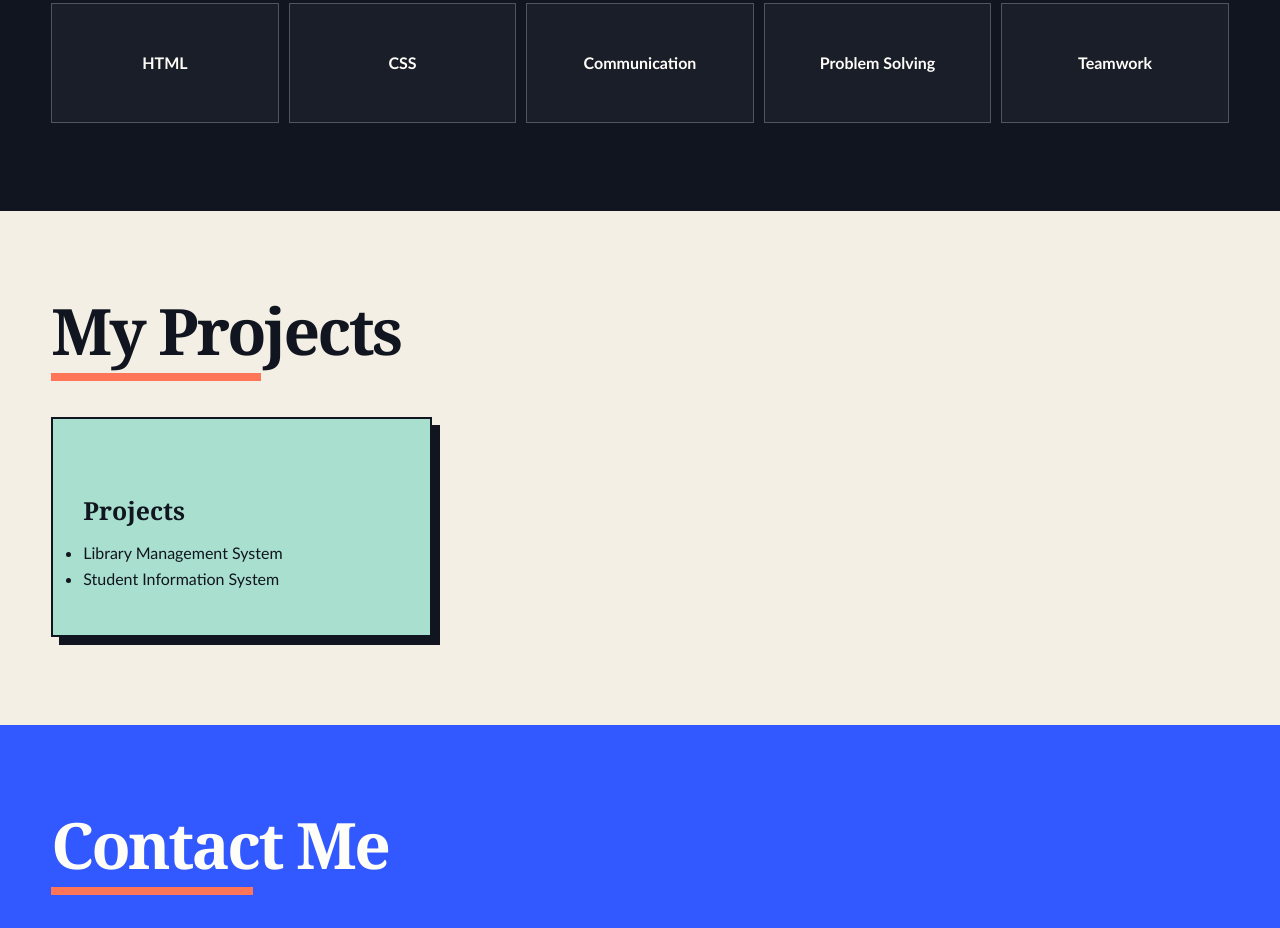
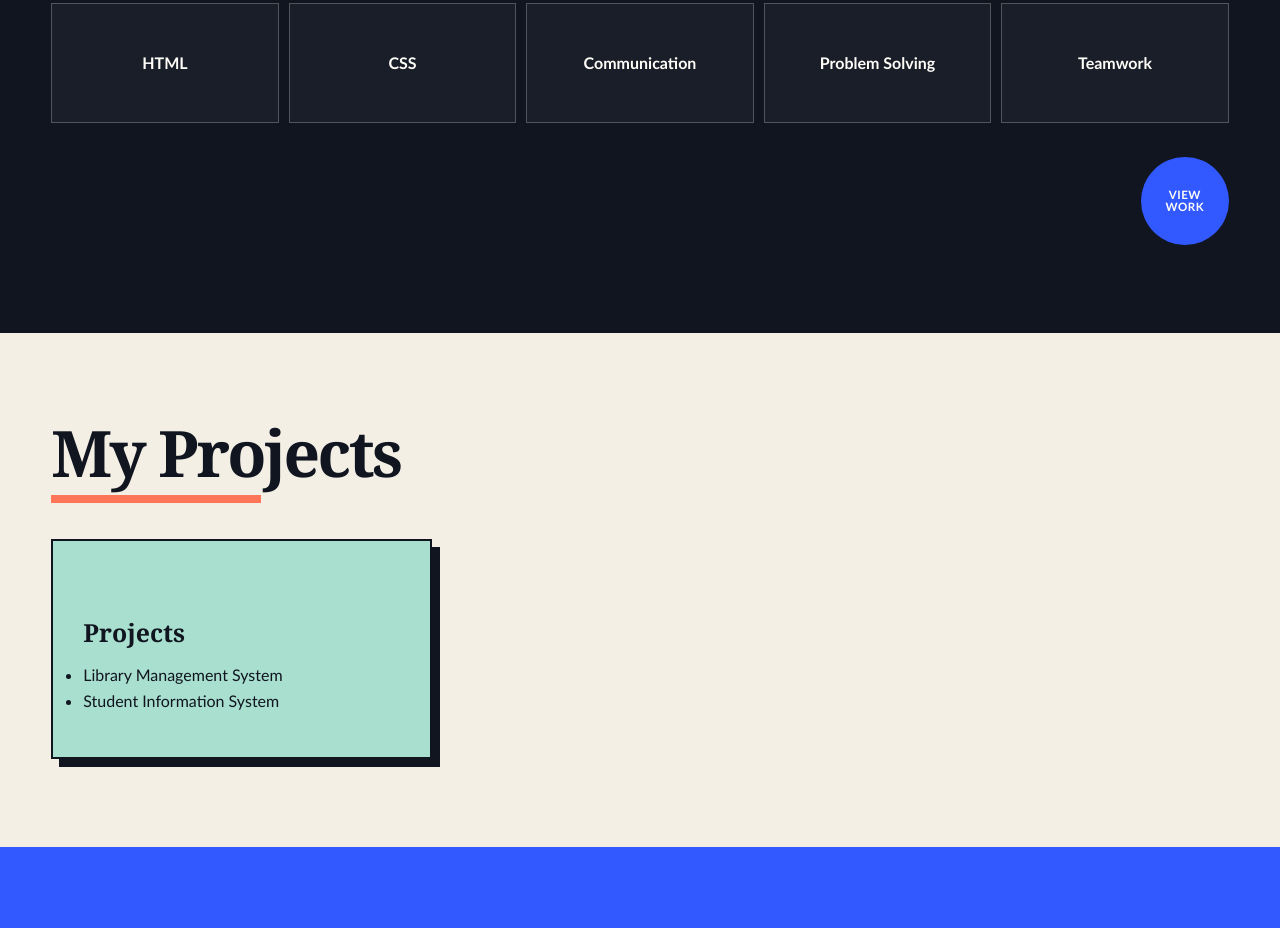
Before and after one commit to jadegudaca007-sketch/Gudaca-Project-1, a plain HTML site: page index.html in a window 1280 px wide. Shown: the part 1798-2726 px from the top of the page. Drawn offline with Linux system fonts and the light colour scheme.

Commit message:
changing  the button

```diff
--- a/index.html
+++ b/index.html
@@ -69,6 +69,10 @@
             <span>Problem Solving</span>
             <span>Teamwork</span>
         </div>
+        <a href="#projects" class="circle-btn" aria-label="View projects">
+            <span>View<br>Work</span>
+            <b aria-hidden="true">↗</b>
+        </a>
     </section>
 
     <!-- Projects -->
--- a/style.css
+++ b/style.css
@@ -177,6 +177,38 @@ section {
 .btn:hover {
     transform: translate(4px, 4px);
     box-shadow: 3px 3px 0 var(--ink);
+}
+
+.circle-btn {
+    width: 88px;
+    height: 88px;
+    margin: 34px 0 0 auto;
+    display: grid;
+    place-items: center;
+    border: 0;
+    border-radius: 50%;
+    color: var(--white);
+    background: var(--blue);
+    font-size: 0.72rem;
+    font-weight: 900;
+    line-height: 1.05;
+    text-align: center;
+    text-decoration: none;
+    text-transform: uppercase;
+    letter-spacing: 0.04em;
+    transition: background 180ms ease;
+}
+
+.circle-btn b {
+    display: none;
+}
+
+.circle-btn:hover {
+    background: var(--coral);
+}
+
+.circle-btn:active {
+    background: var(--ink);
 }
 
 .home-image {
```
